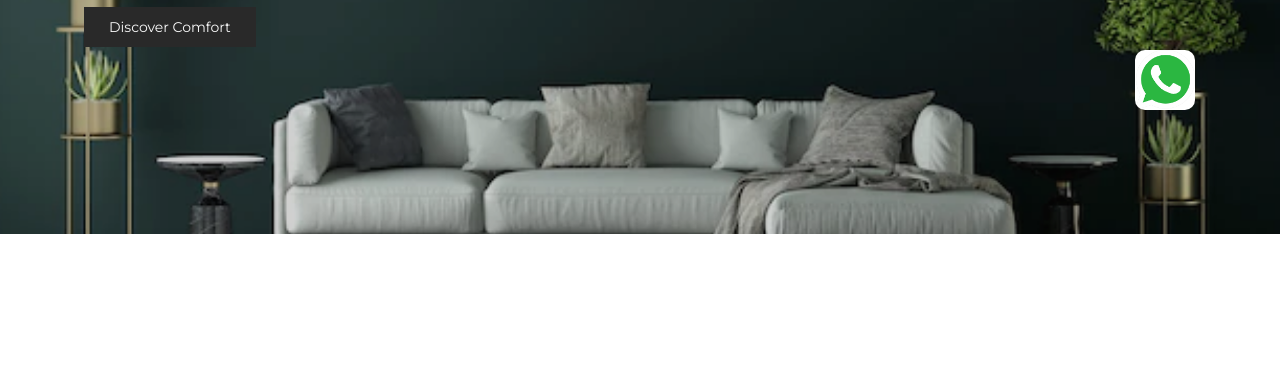
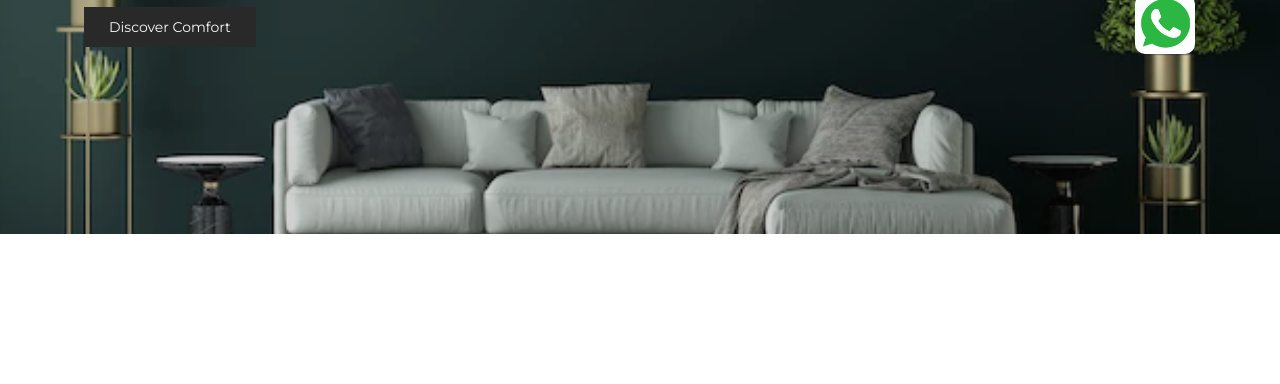
Before and after one commit to IzanAnsari/izan01, a plain HTML site: page index.html in a window 1280 px wide. Shown: the part 416-800 px from the top of the page. Drawn offline with nearby package versions, Linux system fonts and the light colour scheme.

Commit message:
first commit

```diff
--- a/css/style.css
+++ b/css/style.css
@@ -1106,7 +1106,7 @@
   }
   .whats {
     position: fixed;
-    top: 62%;
+    top: 55%;
     left: 91%;
     transform: translate(-50%, -50%);
     z-index: 9999; /* Set a high z-index to ensure it's on top of other elements */
```
